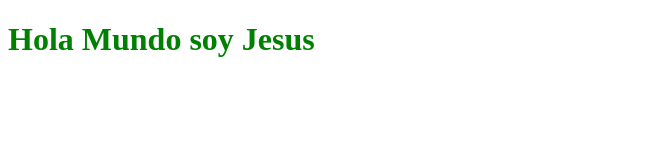
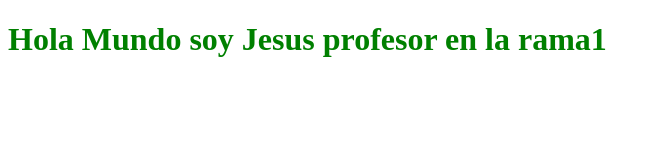
Before and after one commit to MisterGreg17/GIT-3065, a plain HTML site: page index.html in a window 1280 px wide. Shown: the whole page, without its empty margins (0-660 px from the left). Drawn offline with Linux system fonts and the light colour scheme.

Commit message:
cambio al index en la rama1

```diff
--- a/index.html
+++ b/index.html
@@ -7,7 +7,7 @@
     <title>Jesus</title>
 </head>
 <body>
-    <h1 style="color: green">Hola Mundo soy Jesus</h1>
+    <h1 style="color: green">Hola Mundo soy Jesus profesor en la rama1</h1>
 
 
         <div>
```
